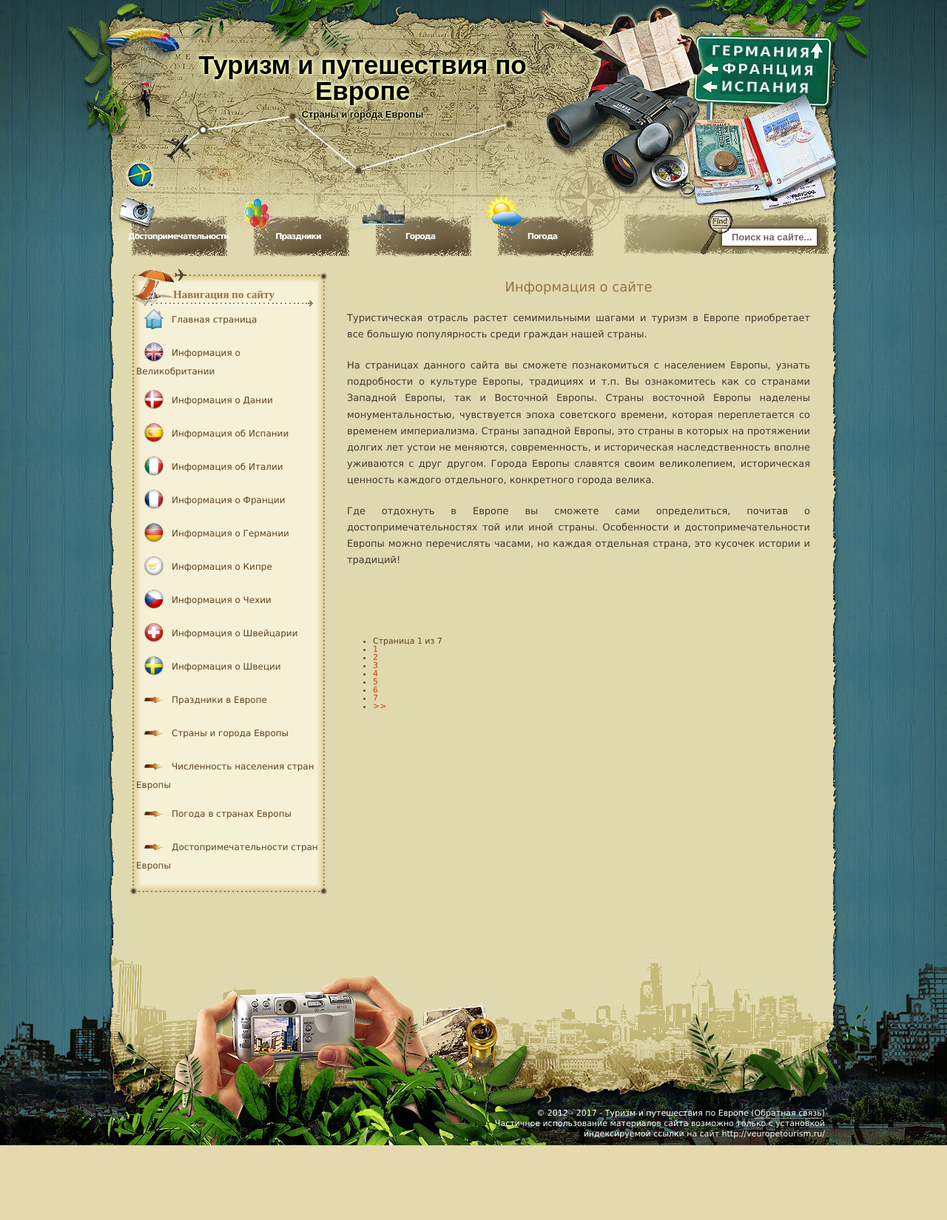
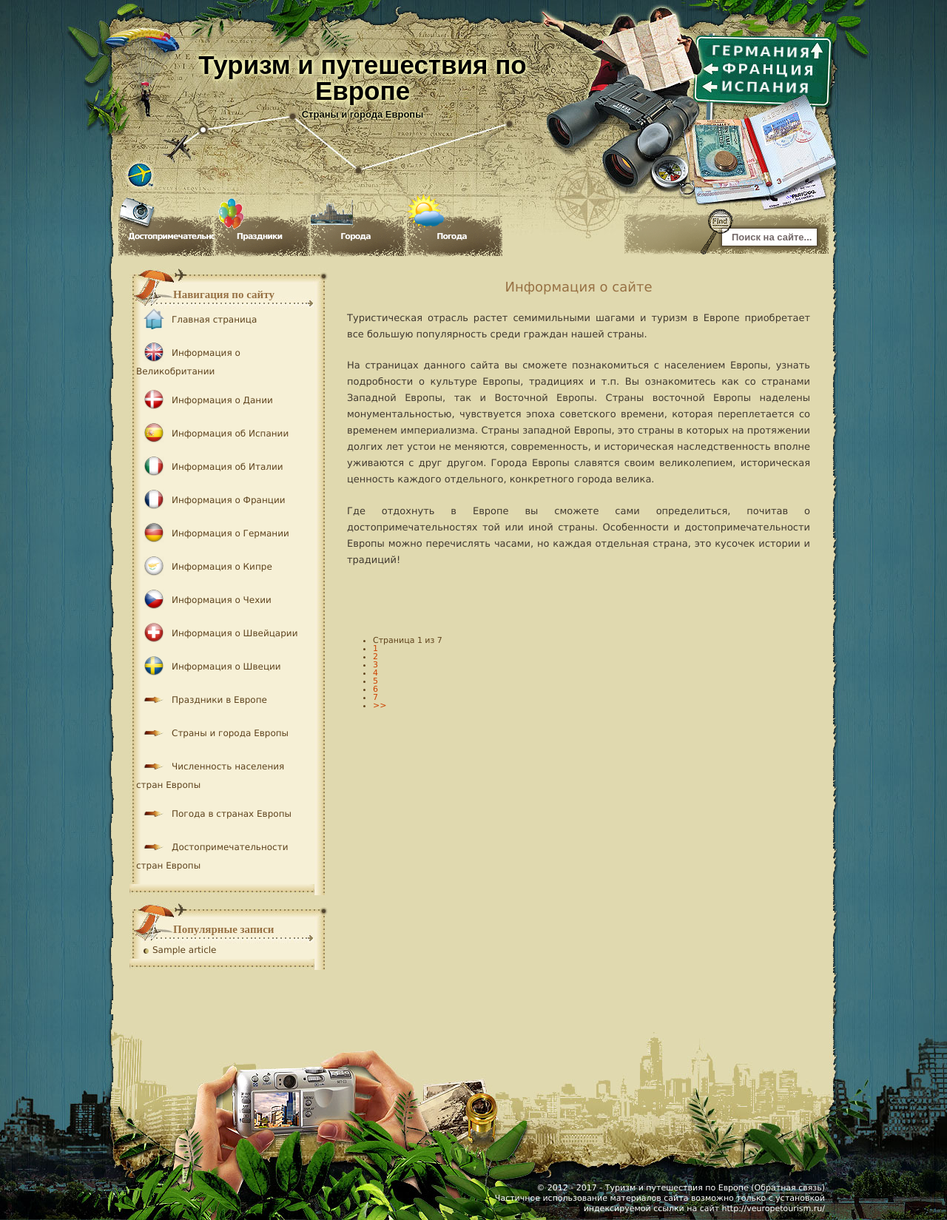
Before and after one commit to artempy/tourism_django, a Django app: page / in a window 1280 px wide. Shown: the whole page at 74% size. Before the commit the page ends 1548 px from the top, so only its background shows below. Run offline with Django 3.2, Linux system fonts and the light colour scheme; tables that the repository leaves empty hold one stand-in row (values such as "Sample post"); some libraries are stand-ins or nearby versions.

Commit message:
Add bootstrap. A little fix. Add show top articles

```diff
--- a/tourism/templates/base.html
+++ b/tourism/templates/base.html
@@ -4,10 +4,12 @@
 <html lang="ru">
     <head>
         <meta charset="UTF-8" />
+        <link rel="stylesheet" href="{% static 'css/bootstrap.min.css' %}" type="text/css" media="all" />
         <link rel="stylesheet" href="{% static 'css/style.css' %}" type="text/css" media="all" />
         <title>{% block title %}Туризм и путешествия по Европе. Культура, традиции, особенности. Достопримечательности городов и стран Европы.{% endblock %}</title>
         <meta name="description" content="{% block meta_description %}С помощью данного сайта Вы сможете определиться с выбором где отдохнуть в Европе. Узнаете о достопримечательностях, особенностях, климате, культуре{% endblock %}" />
         <script type='text/javascript' src="{% static 'js/jquery-3.2.1.min.js' %}"></script>
+        <script type='text/javascript' src="{% static 'js/bootstrap.min.js' %}"></script>
         <link rel="stylesheet" href="{% static 'css/menu.css' %}" type="text/css" media="all" />
         <link rel="stylesheet" href="{% static 'css/client.css' %}" type="text/css" media="all" />
         <style type="text/css">#content{float:right;} div.menu ul li{float:left;}</style>
@@ -41,42 +43,42 @@
         <div id="sidebar1">
             <ul>
             <li id="text-2" class="widget_text"><div class="sb1_block_top"><div class="sb1_block_btm"><h4 class="sb1_title">Навигация по сайту</h4>         <div class="textwidget"><ul>
-        <li class="cat-item cat-item-1"><a href="/" title="Перейти на главную страницу сайта"><img src="{% static 'images/icons/home-28x28.png' %}" class="category_icon" alt="Главная страница">Главная страница</a>
+        <li class="cat-item cat-item-1"><a href="/" title="Перейти на главную страницу сайта"><img src="{% static 'images/icons/home-28x28.png' %}" class="category_icon" alt="Главная страница" />Главная страница</a>
         </li>
-        <li class="cat-item cat-item-3"><a href="/category/information_velikobritaniya" title="Просмотреть все записи в рубрике Информация о Великобритании"><img src="{% static 'images/icons/united_kingdom-28x28.png' %}" class="category_icon" alt="Информация о Великобритании">Информация о Великобритании</a>
+        <li class="cat-item cat-item-3"><a href="/category/information_velikobritaniya" title="Просмотреть все записи в рубрике Информация о Великобритании"><img src="{% static 'images/icons/united_kingdom-28x28.png' %}" class="category_icon" alt="Информация о Великобритании" />Информация о Великобритании</a>
         </li>
-        <li class="cat-item cat-item-3"><a href="/category/information_denmark" title="Просмотреть все записи в рубрике Информация о Дании"><img src="{% static 'images/icons/denmark-28x28.png' %}" class="category_icon" alt="Информация о Дании">Информация о Дании</a>
+        <li class="cat-item cat-item-3"><a href="/category/information_denmark" title="Просмотреть все записи в рубрике Информация о Дании"><img src="{% static 'images/icons/denmark-28x28.png' %}" class="category_icon" alt="Информация о Дании" />Информация о Дании</a>
         </li>
-            <li class="cat-item cat-item-4"><a href="/category/information_spain" title="Просмотреть все записи в рубрике Информация об Испании"><img src="{% static 'images/icons/spain-28x28.png' %}" class="category_icon" alt="Информация об Испании">Информация об Испании</a>
+            <li class="cat-item cat-item-4"><a href="/category/information_spain" title="Просмотреть все записи в рубрике Информация об Испании"><img src="{% static 'images/icons/spain-28x28.png' %}" class="category_icon" alt="Информация об Испании" />Информация об Испании</a>
         </li>
-            <li class="cat-item cat-item-5"><a href="/category/information_italy" title="Просмотреть все записи в рубрике Информация об Италии"><img src="{% static 'images/icons/italy-28x28.png' %}" class="category_icon" alt="Информация об Италии">Информация об Италии</a>
+            <li class="cat-item cat-item-5"><a href="/category/information_italy" title="Просмотреть все записи в рубрике Информация об Италии"><img src="{% static 'images/icons/italy-28x28.png' %}" class="category_icon" alt="Информация об Италии" />Информация об Италии</a>
         </li>
-            <li class="cat-item cat-item-6"><a href="/category/information_france" title="Просмотреть все записи в рубрике Информация о Франции"><img src="{% static 'images/icons/france-28x28.png' %}" class="category_icon" alt="Информация о Франции">Информация о Франции</a>
+            <li class="cat-item cat-item-6"><a href="/category/information_france" title="Просмотреть все записи в рубрике Информация о Франции"><img src="{% static 'images/icons/france-28x28.png' %}" class="category_icon" alt="Информация о Франции" />Информация о Франции</a>
         </li>
-            <li class="cat-item cat-item-7"><a href="/category/information_germany" title="Просмотреть все записи в рубрике Информация о Германии"><img src="{% static 'images/icons/germany-28x28.png' %}" class="category_icon" alt="Информация о Германии">Информация о Германии</a>
+            <li class="cat-item cat-item-7"><a href="/category/information_germany" title="Просмотреть все записи в рубрике Информация о Германии"><img src="{% static 'images/icons/germany-28x28.png' %}" class="category_icon" alt="Информация о Германии" />Информация о Германии</a>
         </li>
-            <li class="cat-item cat-item-8"><a href="/category/information_kipr" title="Просмотреть все записи в рубрике Информация о Кипре"><img src="{% static 'images/icons/cyprus-28x28.png' %}" class="category_icon" alt="Информация о Кипре">Информация о Кипре</a>
+            <li class="cat-item cat-item-8"><a href="/category/information_kipr" title="Просмотреть все записи в рубрике Информация о Кипре"><img src="{% static 'images/icons/cyprus-28x28.png' %}" class="category_icon" alt="Информация о Кипре" />Информация о Кипре</a>
         </li>
-            <li class="cat-item cat-item-9"><a href="/category/information_czech" title="Просмотреть все записи в рубрике Информация о Чехии"><img src="{% static 'images/icons/czech_republic-28x28.png' %}" class="category_icon" alt="Информация о Чехии">Информация о Чехии</a>
+            <li class="cat-item cat-item-9"><a href="/category/information_czech" title="Просмотреть все записи в рубрике Информация о Чехии"><img src="{% static 'images/icons/czech_republic-28x28.png' %}" class="category_icon" alt="Информация о Чехии" />Информация о Чехии</a>
         </li>
-        <li class="cat-item cat-item-9"><a href="/category/information_switzerland" title="Просмотреть все записи в рубрике Информация о Швейцарии"><img src="{% static 'images/icons/switzerland-28x28.png' %}" class="category_icon" alt="Информация о Швейцарии">Информация о Швейцарии</a>
+        <li class="cat-item cat-item-9"><a href="/category/information_switzerland" title="Просмотреть все записи в рубрике Информация о Швейцарии"><img src="{% static 'images/icons/switzerland-28x28.png' %}" class="category_icon" alt="Информация о Швейцарии" />Информация о Швейцарии</a>
         </li>
-        <li class="cat-item cat-item-9"><a href="/category/information_sweden" title="Просмотреть все записи в рубрике Информация о Швеции"><img src="{% static 'images/icons/sweden-28x28.png' %}" class="category_icon" alt="Информация о Швеции">Информация о Швеции</a>
+        <li class="cat-item cat-item-9"><a href="/category/information_sweden" title="Просмотреть все записи в рубрике Информация о Швеции"><img src="{% static 'images/icons/sweden-28x28.png' %}" class="category_icon" alt="Информация о Швеции" />Информация о Швеции</a>
         </li>
-            <li class="cat-item cat-item-11"><a href="/category/prazdniki_v_europe" title="Просмотреть все записи в рубрике Праздники в Европе"><img src="{% static 'images/icons/strelka-28x28.png' %}" class="category_icon" alt="Праздники в Европе">Праздники в Европе</a>
+            <li class="cat-item cat-item-11"><a href="/category/prazdniki_v_europe" title="Просмотреть все записи в рубрике Праздники в Европе"><img src="{% static 'images/icons/strelka-28x28.png' %}" class="category_icon" alt="Праздники в Европе" />Праздники в Европе</a>
         </li>
-            <li class="cat-item cat-item-12"><a href="/category/strany_goroda_europe" title="Просмотреть все записи в рубрике Страны и города Европы"><img src="{% static 'images/icons/strelka-28x28.png' %}" class="category_icon" alt="Страны и города Европы">Страны и города Европы</a>
+            <li class="cat-item cat-item-12"><a href="/category/strany_goroda_europe" title="Просмотреть все записи в рубрике Страны и города Европы"><img src="{% static 'images/icons/strelka-28x28.png' %}" class="category_icon" alt="Страны и города Европы" />Страны и города Европы</a>
         </li>
-            <li class="cat-item cat-item-13"><a href="/category/chislennost_naseleniya_stran_europe" title="Просмотреть все записи в рубрике Численность населения стран Европы"><img src="{% static 'images/icons/strelka-28x28.png' %}" class="category_icon" alt="Численность населения стран Европы">Численность населения стран Европы</a>
+            <li class="cat-item cat-item-13"><a href="/category/chislennost_naseleniya_stran_europe" title="Просмотреть все записи в рубрике Численность населения стран Европы"><img src="{% static 'images/icons/strelka-28x28.png' %}" class="category_icon" alt="Численность населения стран Европы" />Численность населения стран Европы</a>
         </li>
-            <li class="cat-item cat-item-14"><a href="/category/pogoda_v_stranah_europe" title="Просмотреть все записи в рубрике Погода в странах Европы"><img src="{% static 'images/icons/strelka-28x28.png' %}" class="category_icon" alt="Погода в странах Европы">Погода в странах Европы</a>
+            <li class="cat-item cat-item-14"><a href="/category/pogoda_v_stranah_europe" title="Просмотреть все записи в рубрике Погода в странах Европы"><img src="{% static 'images/icons/strelka-28x28.png' %}" class="category_icon" alt="Погода в странах Европы" />Погода в странах Европы</a>
         </li>
-            <li class="cat-item cat-item-10"><a href="/category/dostoprimechatelnosti_europe" title="Просмотреть все записи в рубрике Достопримечательности стран Европы"><img src="{% static 'images/icons/strelka-28x28.png' %}" class="category_icon" alt="Достопримечательности стран Европы">Достопримечательности стран Европы</a>
+            <li class="cat-item cat-item-10"><a href="/category/dostoprimechatelnosti_europe" title="Просмотреть все записи в рубрике Достопримечательности стран Европы"><img src="{% static 'images/icons/strelka-28x28.png' %}" class="category_icon" alt="Достопримечательности стран Европы" />Достопримечательности стран Европы</a>
         </li>
         </ul></div>
                 </div></div></li>
 
-            <!-- get_top_articles -->
+            {% get_top_articles %}
 
             </ul>
         </div><!--#sidebar1-->
```
